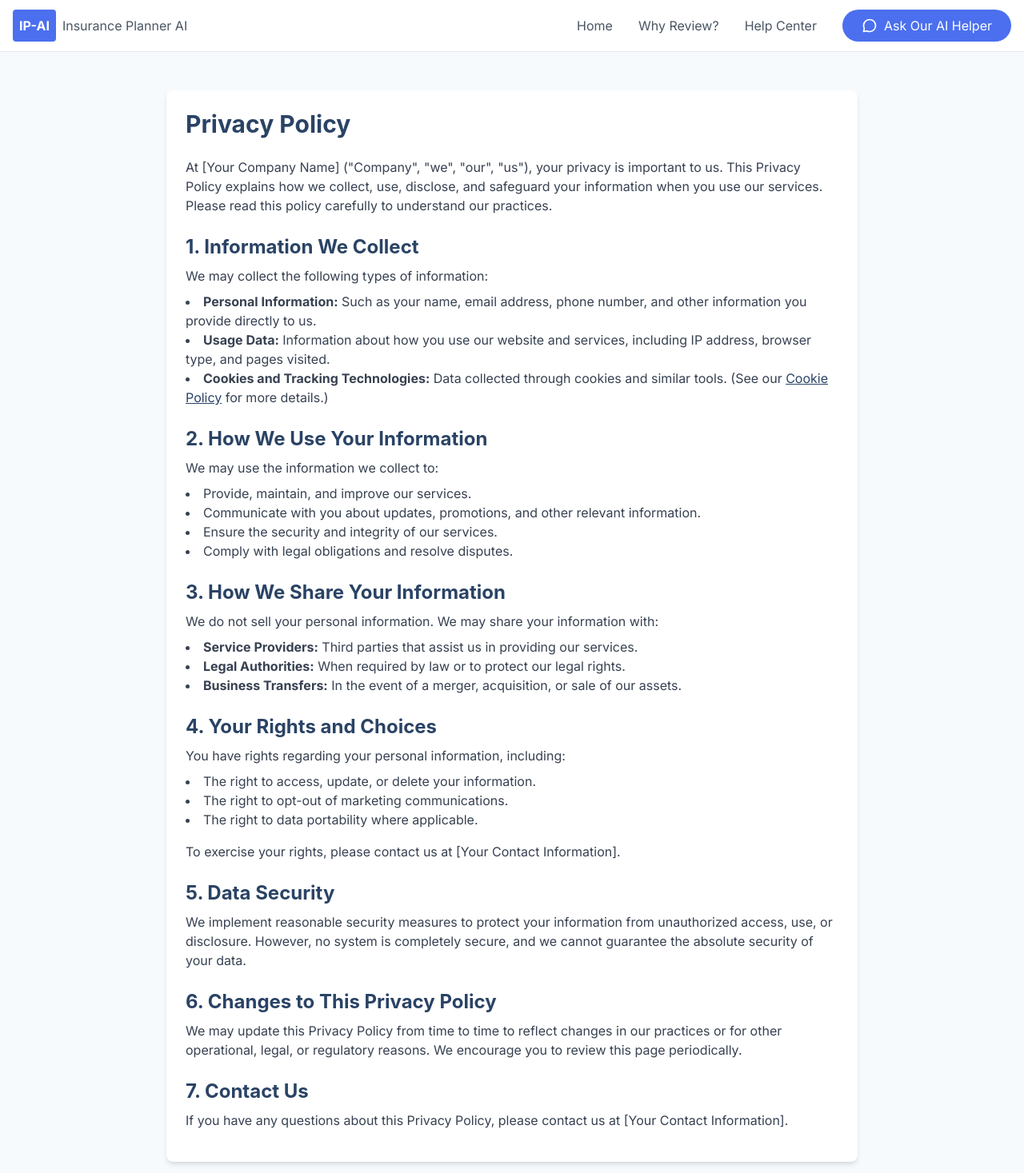
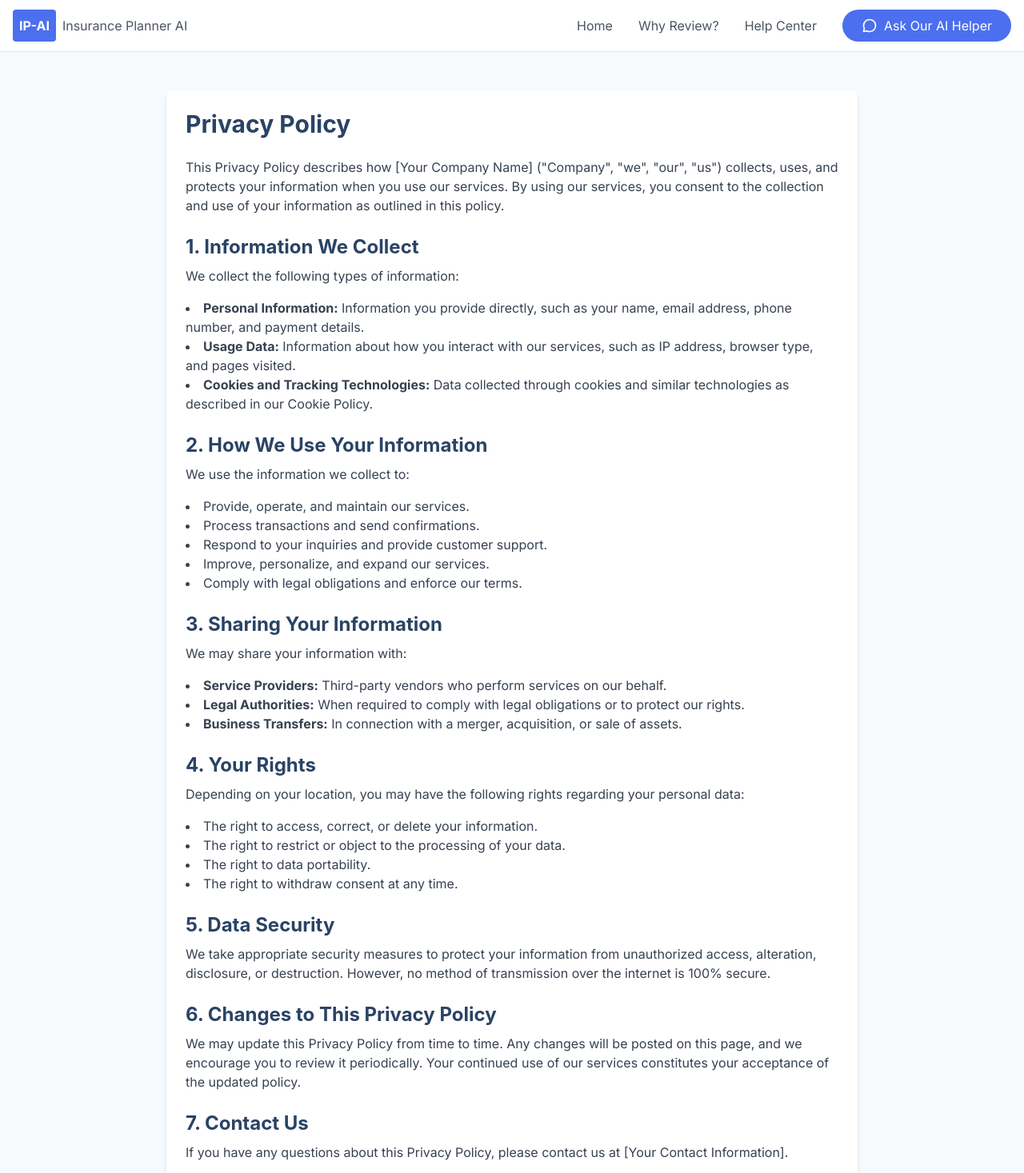
Before and after one commit to itsgabeover/dashboard-copy, a Next.js app: page /privacy in a window 1280 px wide. Shown: the top 1467 px of the page at 80% size. Built offline with nearby package versions, Linux system fonts and the light colour scheme.

Commit message:
fix hydration errors

```diff
--- a/app/(disclosures)/cookie-policy/page.tsx
+++ b/app/(disclosures)/cookie-policy/page.tsx
@@ -8,40 +8,36 @@ export default function CookiePage() {
         <div className="cookie-policy bg-white p-6 rounded-lg shadow-md mb-4">
   <h1 className="text-3xl font-bold text-primary-blue mb-6">Cookie Policy</h1>
   <p className="text-base text-gray-700 mb-4">
-    This Cookie Policy explains how [Your Company Name] (&quot;Company&quot;, &quot;we&quot;, &quot;our&quot;, &quot;us&quot;) uses cookies and similar technologies to recognize you when you visit our website. It explains what these technologies are and why we use them, as well as your rights to control their use.
+    This Cookie Policy explains how [Your Company Name] (&quot;Company&quot;, &quot;we&quot;, &quot;our&quot;, &quot;us&quot;) uses cookies and similar technologies when you visit our website. By using our website, you agree to the use of cookies as described in this policy.
   </p>
 
   <h2 className="text-2xl font-bold mt-6 mb-2 text-primary-blue">1. What Are Cookies?</h2>
   <p className="text-base text-gray-700 mb-4">
-    Cookies are small data files that are placed on your computer or device when you visit a website. They are widely used to make websites work more efficiently and to provide reporting information.
+    Cookies are small text files stored on your device when you visit a website. They help the website remember your actions and preferences (such as login details, language settings, etc.) over a period of time.
   </p>
 
-  <h2 className="text-2xl font-bold mt-6 mb-2 text-primary-blue">2. How We Use Cookies</h2>
+  <h2 className="text-2xl font-bold mt-6 mb-2 text-primary-blue">2. Types of Cookies We Use</h2>
+  <p className="text-base text-gray-700 mb-4">We use the following types of cookies:</p>
+  <ul className="list-disc list-inside mb-4 text-gray-700">
+    <li><strong>Essential Cookies:</strong> These are necessary for the website to function properly and cannot be disabled.</li>
+    <li><strong>Performance Cookies:</strong> These cookies help us understand how visitors interact with our website by collecting anonymous information.</li>
+    <li><strong>Functional Cookies:</strong> These cookies enable enhanced functionality and personalization, such as remembering your preferences.</li>
+    <li><strong>Advertising Cookies:</strong> These cookies are used to deliver advertisements that are relevant to you and measure the effectiveness of our advertising campaigns.</li>
+  </ul>
+
+  <h2 className="text-2xl font-bold mt-6 mb-2 text-primary-blue">3. Managing Cookies</h2>
   <p className="text-base text-gray-700 mb-4">
-    We use cookies to improve your experience on our website, including:
-    <ul className="list-disc list-inside mt-2 mb-4">
-      <li>Remembering your preferences and settings.</li>
-      <li>Providing personalized content and advertisements.</li>
-      <li>Analyzing website traffic and performance.</li>
-    </ul>
+    You can manage or delete cookies through your browser settings. Please note that disabling cookies may affect the functionality of our website. To learn how to manage your cookie preferences, refer to the help documentation of your browser.
   </p>
 
-  <h2 className="text-2xl font-bold mt-6 mb-2 text-primary-blue">3. Types of Cookies We Use</h2>
+  <h2 className="text-2xl font-bold mt-6 mb-2 text-primary-blue">4. Third-Party Cookies</h2>
   <p className="text-base text-gray-700 mb-4">
-    <strong>Essential Cookies:</strong> Necessary for the website to function and cannot be turned off. <br />
-    <strong>Performance Cookies:</strong> Help us understand how visitors interact with our website. <br />
-    <strong>Functionality Cookies:</strong> Enable enhanced features and personalization. <br />
-    <strong>Targeting Cookies:</strong> Collect information about your browsing habits for advertising purposes.
+    We may allow third-party service providers to place cookies on your device to enhance your experience or deliver tailored advertisements. These providers are responsible for their own cookie policies.
   </p>
 
-  <h2 className="text-2xl font-bold mt-6 mb-2 text-primary-blue">4. Managing Cookies</h2>
+  <h2 className="text-2xl font-bold mt-6 mb-2 text-primary-blue">5. Updates to This Policy</h2>
   <p className="text-base text-gray-700 mb-4">
-    You have the right to accept or reject cookies. You can manage your cookie preferences through your browser settings. Please note that disabling cookies may affect the functionality of our website.
-  </p>
-
-  <h2 className="text-2xl font-bold mt-6 mb-2 text-primary-blue">5. Changes to This Policy</h2>
-  <p className="text-base text-gray-700 mb-4">
-    We may update this Cookie Policy from time to time to reflect changes in technology, laws, or business operations. We encourage you to review this page periodically for the latest information on our use of cookies.
+    We may update this Cookie Policy from time to time. Any changes will be posted on this page with the updated date. Your continued use of our website after any changes indicates your acceptance of the updated policy.
   </p>
 
   <h2 className="text-2xl font-bold mt-6 mb-2 text-primary-blue">6. Contact Us</h2>
@@ -49,6 +45,7 @@ export default function CookiePage() {
     If you have any questions about this Cookie Policy, please contact us at [Your Contact Information].
   </p>
 </div>
+
 
         <div className="prose max-w-none">
         <Button
--- a/app/(disclosures)/privacy/page.tsx
+++ b/app/(disclosures)/privacy/page.tsx
@@ -9,109 +9,104 @@ export default function PrivacyPage() {
           Privacy Policy
         </h1>
         <p className="text-base text-gray-700 mb-4">
-          At [Your Company Name] (&quot;Company&quot;, &quot;we&quot;,
-          &quot;our&quot;, &quot;us&quot;), your privacy is important to us.
-          This Privacy Policy explains how we collect, use, disclose, and
-          safeguard your information when you use our services. Please read this
-          policy carefully to understand our practices.
+          This Privacy Policy describes how [Your Company Name]
+          (&quot;Company&quot;, &quot;we&quot;, &quot;our&quot;, &quot;us&quot;)
+          collects, uses, and protects your information when you use our
+          services. By using our services, you consent to the collection and use
+          of your information as outlined in this policy.
         </p>
 
         <h2 className="text-2xl font-bold mt-6 mb-2 text-primary-blue">
           1. Information We Collect
         </h2>
         <p className="text-base text-gray-700 mb-4">
-          We may collect the following types of information:
-          <ul className="list-disc list-inside mt-2 mb-4">
+          We collect the following types of information:
+        </p>
+        <ul className="list-disc list-inside mb-4 text-gray-700">
           <li>
-              <strong>Personal Information:</strong> Such as your name, email
-              address, phone number, and other information you provide directly
-              to us.
+            <strong>Personal Information:</strong> Information you provide
+            directly, such as your name, email address, phone number, and
+            payment details.
           </li>
           <li>
-              <strong>Usage Data:</strong> Information about how you use our
-              website and services, including IP address, browser type, and
-              pages visited.
+            <strong>Usage Data:</strong> Information about how you interact with
+            our services, such as IP address, browser type, and pages visited.
           </li>
           <li>
             <strong>Cookies and Tracking Technologies:</strong> Data collected
-              through cookies and similar tools. (See our{" "}
-              <a href="/cookie-policy" className="text-primary-blue underline">
-                Cookie Policy
-              </a>{" "}
-              for more details.)
+            through cookies and similar technologies as described in our Cookie
+            Policy.
           </li>
         </ul>
-        </p>
 
         <h2 className="text-2xl font-bold mt-6 mb-2 text-primary-blue">
           2. How We Use Your Information
         </h2>
         <p className="text-base text-gray-700 mb-4">
-          We may use the information we collect to:
-          <ul className="list-disc list-inside mt-2 mb-4">
-            <li>Provide, maintain, and improve our services.</li>
-            <li>
-              Communicate with you about updates, promotions, and other relevant
-              information.
-            </li>
-            <li>Ensure the security and integrity of our services.</li>
-            <li>Comply with legal obligations and resolve disputes.</li>
+          We use the information we collect to:
+        </p>
+        <ul className="list-disc list-inside mb-4 text-gray-700">
+          <li>Provide, operate, and maintain our services.</li>
+          <li>Process transactions and send confirmations.</li>
+          <li>Respond to your inquiries and provide customer support.</li>
+          <li>Improve, personalize, and expand our services.</li>
+          <li>Comply with legal obligations and enforce our terms.</li>
         </ul>
-        </p>
 
         <h2 className="text-2xl font-bold mt-6 mb-2 text-primary-blue">
-          3. How We Share Your Information
+          3. Sharing Your Information
         </h2>
         <p className="text-base text-gray-700 mb-4">
-          We do not sell your personal information. We may share your
-          information with:
-          <ul className="list-disc list-inside mt-2 mb-4">
+          We may share your information with:
+        </p>
+        <ul className="list-disc list-inside mb-4 text-gray-700">
           <li>
-              <strong>Service Providers:</strong> Third parties that assist us
-              in providing our services.
+            <strong>Service Providers:</strong> Third-party vendors who perform
+            services on our behalf.
           </li>
           <li>
-              <strong>Legal Authorities:</strong> When required by law or to
-              protect our legal rights.
+            <strong>Legal Authorities:</strong> When required to comply with
+            legal obligations or to protect our rights.
           </li>
           <li>
-              <strong>Business Transfers:</strong> In the event of a merger,
-              acquisition, or sale of our assets.
+            <strong>Business Transfers:</strong> In connection with a merger,
+            acquisition, or sale of assets.
           </li>
         </ul>
-        </p>
 
         <h2 className="text-2xl font-bold mt-6 mb-2 text-primary-blue">
-          4. Your Rights and Choices
+          4. Your Rights
         </h2>
         <p className="text-base text-gray-700 mb-4">
-          You have rights regarding your personal information, including:
-          <ul className="list-disc list-inside mt-2 mb-4">
-            <li>The right to access, update, or delete your information.</li>
-            <li>The right to opt-out of marketing communications.</li>
-            <li>The right to data portability where applicable.</li>
+          Depending on your location, you may have the following rights
+          regarding your personal data:
+        </p>
+        <ul className="list-disc list-inside mb-4 text-gray-700">
+          <li>The right to access, correct, or delete your information.</li>
+          <li>
+            The right to restrict or object to the processing of your data.
+          </li>
+          <li>The right to data portability.</li>
+          <li>The right to withdraw consent at any time.</li>
         </ul>
-          To exercise your rights, please contact us at [Your Contact
-          Information].
-        </p>
 
         <h2 className="text-2xl font-bold mt-6 mb-2 text-primary-blue">
           5. Data Security
         </h2>
         <p className="text-base text-gray-700 mb-4">
-          We implement reasonable security measures to protect your information
-          from unauthorized access, use, or disclosure. However, no system is
-          completely secure, and we cannot guarantee the absolute security of
-          your data.
+          We take appropriate security measures to protect your information from
+          unauthorized access, alteration, disclosure, or destruction. However,
+          no method of transmission over the internet is 100% secure.
         </p>
 
         <h2 className="text-2xl font-bold mt-6 mb-2 text-primary-blue">
           6. Changes to This Privacy Policy
         </h2>
         <p className="text-base text-gray-700 mb-4">
-          We may update this Privacy Policy from time to time to reflect changes
-          in our practices or for other operational, legal, or regulatory
-          reasons. We encourage you to review this page periodically.
+          We may update this Privacy Policy from time to time. Any changes will
+          be posted on this page, and we encourage you to review it
+          periodically. Your continued use of our services constitutes your
+          acceptance of the updated policy.
         </p>
 
         <h2 className="text-2xl font-bold mt-6 mb-2 text-primary-blue">
```
Also changed, not shown: app/(disclosures)/trust/page.tsx (+50 -41 lines). Lines whose indentation alone changed are shown as unchanged.
